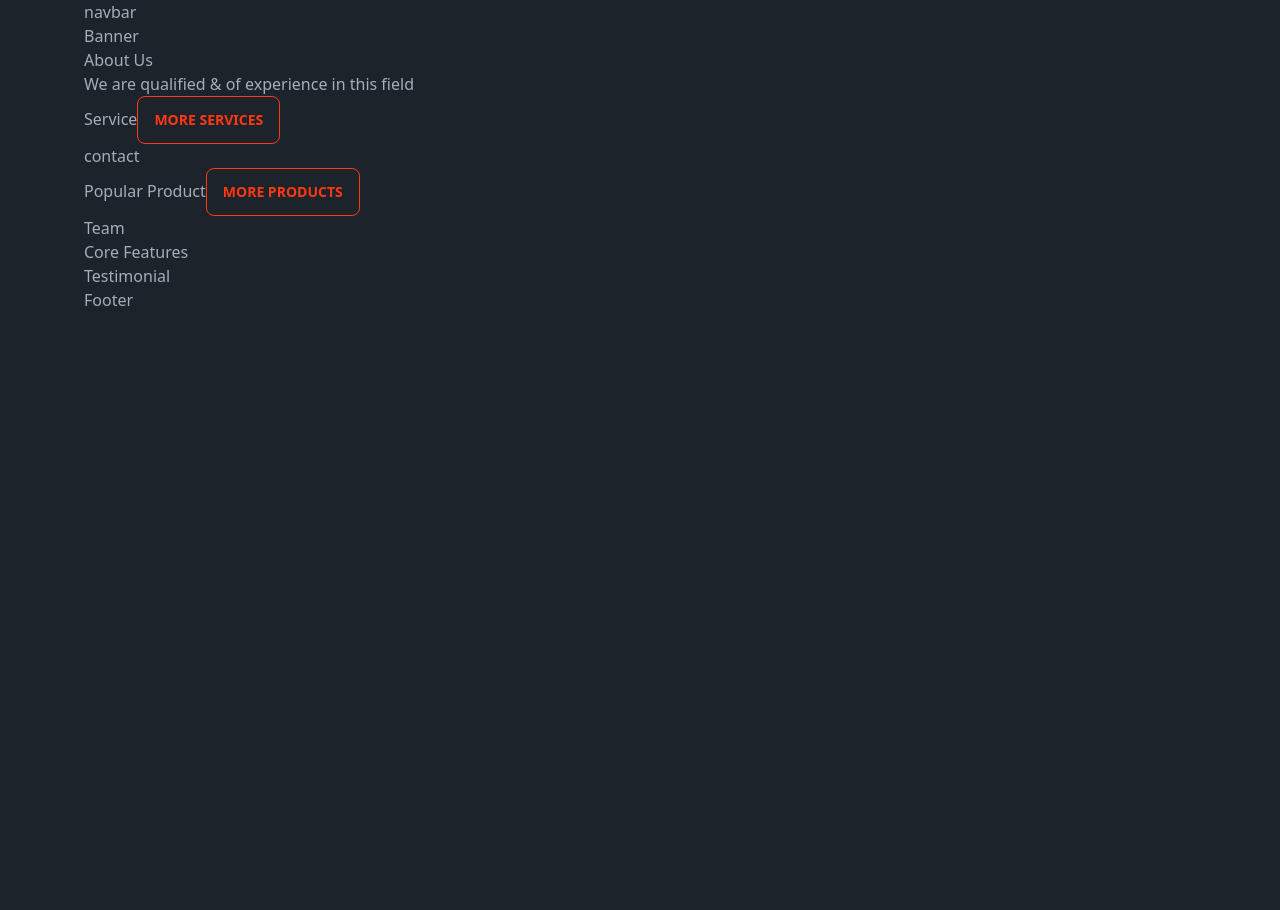
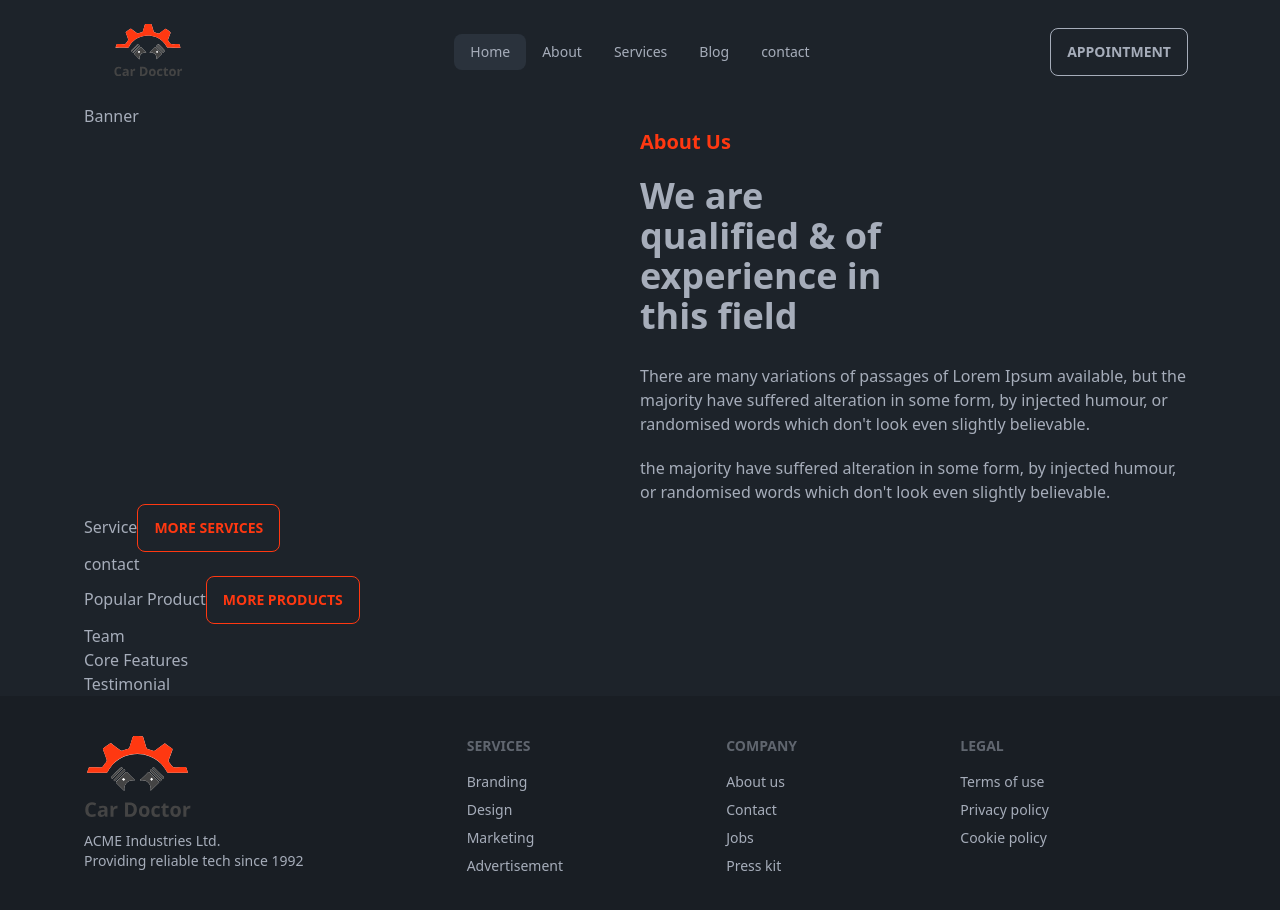
Before and after one commit to SakibAlHasan10/car-doctor, a React (Vite) app: page / in a window 1280 px wide. Shown: the top 910 px of the page. Before the commit the page ends 800 px from the top, so only its background shows below. Built offline with nearby package versions, Linux system fonts and the light colour scheme.

Commit message:
add navbar

```diff
--- a/package.json
+++ b/package.json
@@ -14,6 +14,7 @@
     "match-sorter": "^6.3.1",
     "react": "^18.2.0",
     "react-dom": "^18.2.0",
+    "react-icons": "^4.11.0",
     "react-router-dom": "^6.17.0",
     "sort-by": "^1.2.0"
   },
--- a/src/Layout/Home/AboutUs/AboutUs.jsx
+++ b/src/Layout/Home/AboutUs/AboutUs.jsx
@@ -2,11 +2,12 @@
 const AboutUs = () => {
     return (
         <div className="flex ">
-            <div></div>
-            <div>
-                <h3>About Us</h3>
-            <h2>We are qualified & of experience in this field</h2>
-
+            <div className="flex-1"></div>
+            <div className="flex-1">
+                <h3 className="text-[#FF3811] text-xl font-bold mb-5">About Us</h3>
+            <h2 className="text-4xl font-bold w-1/2 mb-7">We are qualified & of experience in this field</h2>
+            <p className="mb-5">There are many variations of passages of Lorem Ipsum available, but the majority have suffered alteration in some form, by injected humour, or randomised words which don&apos;t look even slightly believable. </p>
+            <p>the majority have suffered alteration in some form, by injected humour, or randomised words which don&apos;t look even slightly believable. </p>
             </div>
         </div>
     );
--- a/src/Layout/Root/Root.jsx
+++ b/src/Layout/Root/Root.jsx
@@ -4,9 +4,12 @@ import Footer from "../../Sheare/Footer/Footer";
 
 const Root = () => {
     return (
-        <div className="max-w-6xl mx-auto px-5">
+        <div >
+            <div className="max-w-6xl mx-auto px-5">
+
             <Navbar></Navbar>
             <Outlet></Outlet>
+            </div>
             <Footer></Footer>
         </div>
     );
--- a/src/Sheare/Footer/Footer.jsx
+++ b/src/Sheare/Footer/Footer.jsx
@@ -1,10 +1,39 @@
-
+import logo from "../../../src/assets/logo.svg";
 const Footer = () => {
-    return (
-        <div>
-            Footer
-        </div>
-    );
+  return (
+    <footer className=" bg-base-200 ">
+      <div className="max-w-6xl mx-auto px-5 footer mb-10 p-10 text-base-content">
+        <aside>
+          <img src={logo} alt="" />
+          <p>
+            ACME Industries Ltd.
+            <br />
+            Providing reliable tech since 1992
+          </p>
+        </aside>
+        <nav>
+          <header className="footer-title">Services</header>
+          <a className="link link-hover">Branding</a>
+          <a className="link link-hover">Design</a>
+          <a className="link link-hover">Marketing</a>
+          <a className="link link-hover">Advertisement</a>
+        </nav>
+        <nav>
+          <header className="footer-title">Company</header>
+          <a className="link link-hover">About us</a>
+          <a className="link link-hover">Contact</a>
+          <a className="link link-hover">Jobs</a>
+          <a className="link link-hover">Press kit</a>
+        </nav>
+        <nav>
+          <header className="footer-title">Legal</header>
+          <a className="link link-hover">Terms of use</a>
+          <a className="link link-hover">Privacy policy</a>
+          <a className="link link-hover">Cookie policy</a>
+        </nav>
+      </div>
+    </footer>
+  );
 };
 
 export default Footer;
--- a/src/Sheare/Navbar/Navbar.jsx
+++ b/src/Sheare/Navbar/Navbar.jsx
@@ -1,10 +1,86 @@
+import { Link, NavLink } from "react-router-dom";
+import logo from "../../../src/assets/logo.svg";
+import { HiMiniBars3CenterLeft } from 'react-icons/hi2';
+const Navbar = () => {
+  const nav = (
+    <>
+      <li>
+        <NavLink
+          to={`/`}
+          className={({ isActive, isPending }) =>
+            isActive ? "active" : isPending ? "pending" : ""
+          }
+        >
+          Home
+        </NavLink>
+      </li>
+      <li>
+        <NavLink
+          to={`/about`}
+          className={({ isActive, isPending }) =>
+            isActive ? "active" : isPending ? "pending" : ""
+          }
+        >
+          About
+        </NavLink>
+      </li>
+      <li>
+        <NavLink
+          to={`/services`}
+          className={({ isActive, isPending }) =>
+            isActive ? "active" : isPending ? "pending" : ""
+          }
+        >
+          Services
+        </NavLink>
+      </li>
+      <li>
+        <NavLink
+          to={`/blog`}
+          className={({ isActive, isPending }) =>
+            isActive ? "active" : isPending ? "pending" : ""
+          }
+        >
+          Blog
+        </NavLink>
+      </li>
+      <li>
+        <NavLink
+          to={`/contact`}
+          className={({ isActive, isPending }) =>
+            isActive ? "active" : isPending ? "pending" : ""
+          }
+        >
+          contact
+        </NavLink>
+      </li>
+    </>
+  );
+  return (
+    <div className="navbar bg-base-100 my-4">
+      <div className="navbar-start">
+        <div className="dropdown">
+          <label tabIndex={0} className="btn btn-ghost lg:hidden">
 
-const Navbar = () => {
-    return (
-        <div>
-            navbar
+            <HiMiniBars3CenterLeft className="h-5 w-5"/>
+          </label>
+          <ul
+            tabIndex={0}
+            className="menu menu-sm dropdown-content mt-3 z-[1] p-2 shadow bg-base-100 rounded-box w-52"
+          >
+            {nav}
+          </ul>
         </div>
-    );
+        <img src={logo} alt="" className="h-14 w-28" />
+      </div>
+      <div className="navbar-center hidden lg:flex">
+        <ul className="menu menu-horizontal px-1">{nav}</ul>
+      </div>
+      <div className="navbar-end">
+        <Link className="btn btn-outline">Appointment</Link>
+      </div>
+    </div>
+  );
 };
 
 export default Navbar;
--- a/tailwind.config.js
+++ b/tailwind.config.js
@@ -5,7 +5,11 @@ export default {
     "./src/**/*.{js,ts,jsx,tsx}",
   ],
   theme: {
-    extend: {},
+    extend: {
+      colors: {
+        primary: '#FF3811',
+      },
+    },
   },
   plugins: [require("daisyui")],
 }
```
Also changed, not shown: 1 other file (tests, documents, lock files or other folders).
